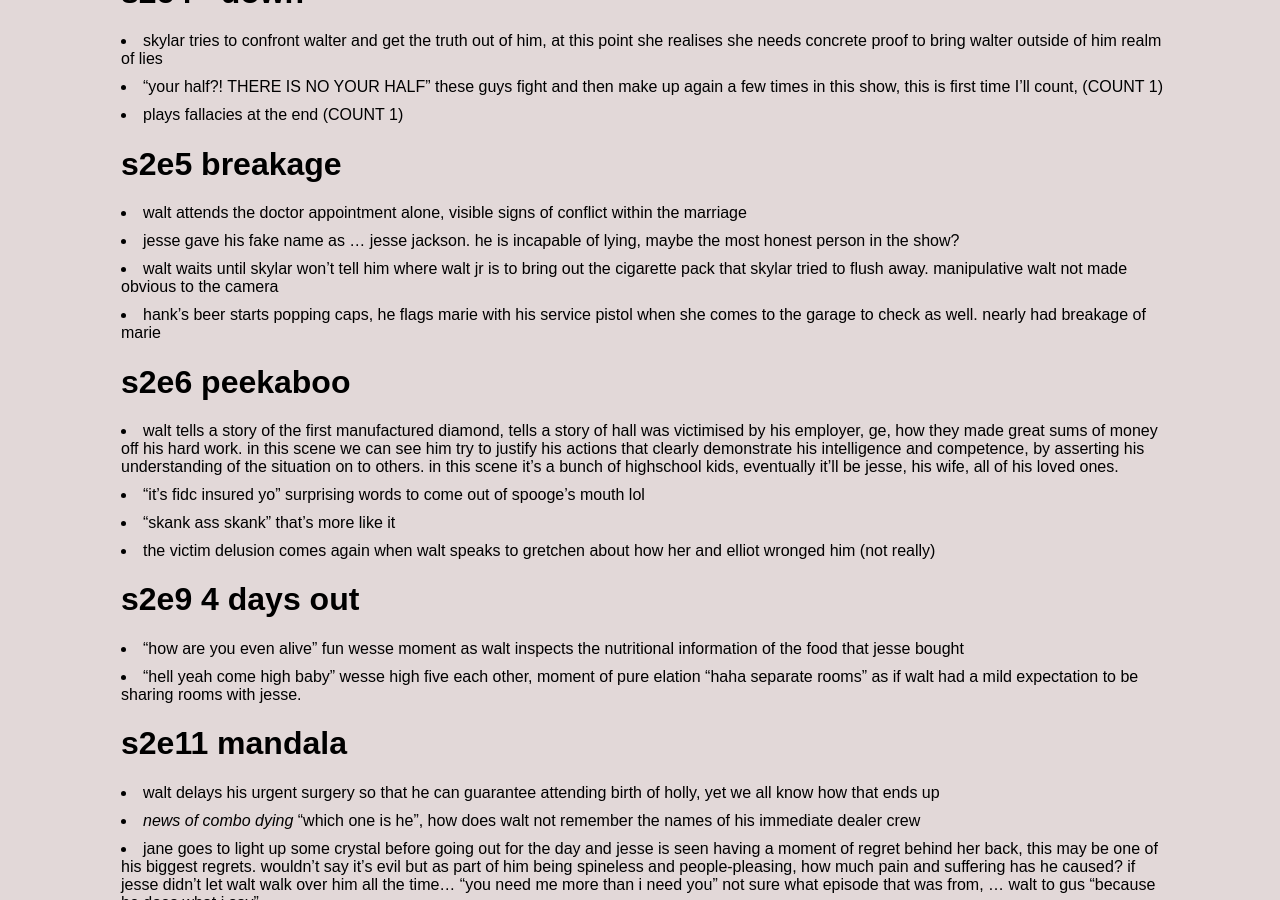
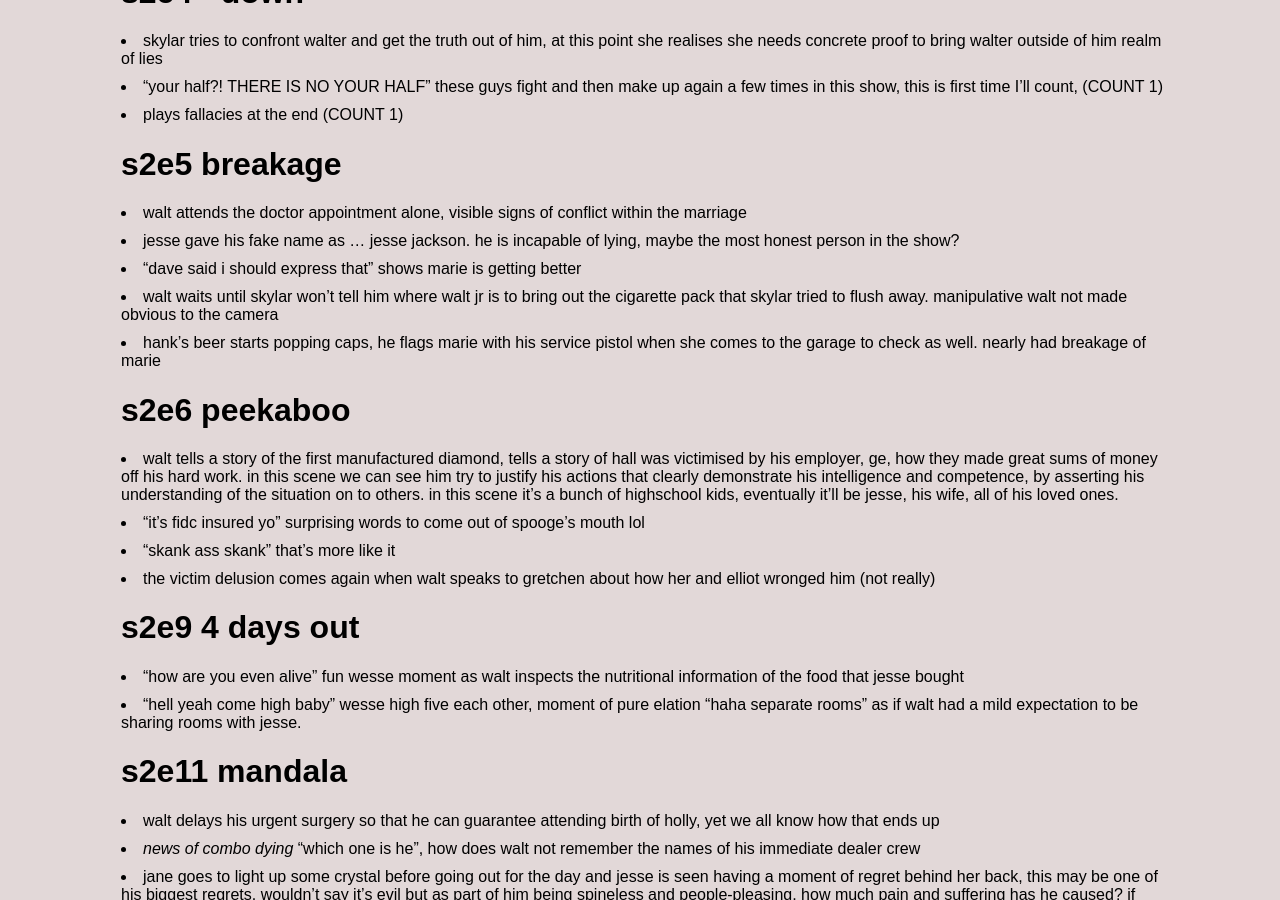
Before and after one commit to jsbaasi/jsbaasi.github.io, a Jekyll site: the page built from _posts/2026-06-08-breaking-bad-episodes.md, in a window 1280 px wide and 900 px high, scrolled down 1662 px. Built offline with Jekyll 4.4.1, drawn with Linux system fonts in a browser that asks for light colours.

Commit message:
vault backup: 2026-07-09 11:01:28

```diff
--- a/_posts/2026-06-08-breaking-bad-episodes.md
+++ b/_posts/2026-06-08-breaking-bad-episodes.md
@@ -40,6 +40,7 @@ permalink: /breaking-bad/
 # s2e5 breakage
 - walt attends the doctor appointment alone, visible signs of conflict within the marriage
 - jesse gave his fake name as ... jesse jackson. he is incapable of lying, maybe the most honest person in the show?
+- "dave said i should express that" shows marie is getting better
 - walt waits until skylar won't tell him where walt jr is to bring out the cigarette pack that skylar tried to flush away. manipulative walt not made obvious to the camera
 - hank's beer starts popping caps, he flags marie with his service pistol when she comes to the garage to check as well. nearly had breakage of marie
 # s2e6 peekaboo
```
